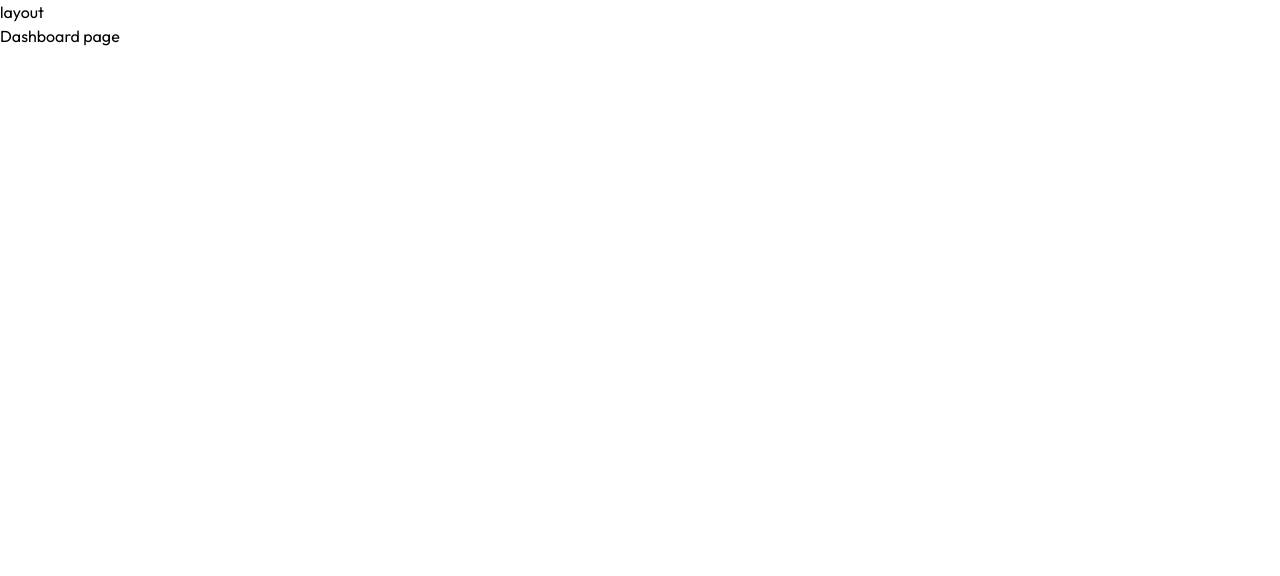
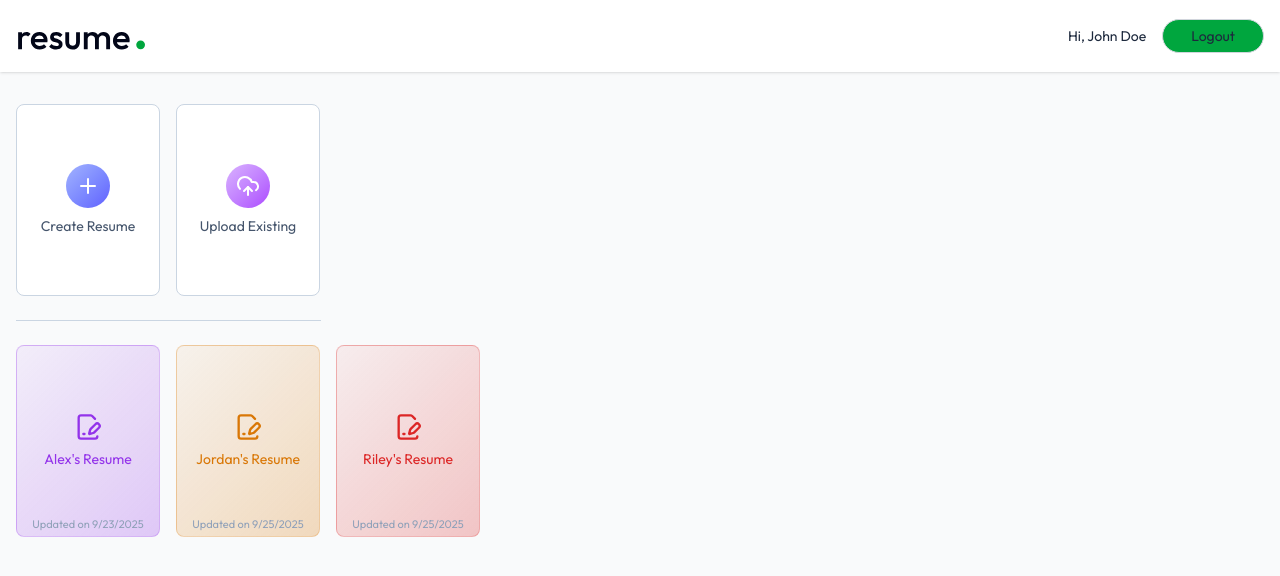
Before and after one commit to AdityaSohal/AI-Resume_Builder, a React (Vite) app in the folder client/: page /app in a window 1280 px wide. Shown: the top 576 px of the page. Built offline with nearby package versions, Linux system fonts and the light colour scheme.

Commit message:
making dashboard page

```diff
--- /dev/null
+++ b/client/src/components/Navbar.jsx
@@ -0,0 +1,36 @@
+import React from 'react'
+import { Link, useNavigate } from 'react-router-dom'
+import logo from '../assets/logo.svg'
+
+const Navbar = () => {
+    const user = { name: 'John Doe' }
+    const navigate = useNavigate()
+
+    const logoutUser = () => {
+        navigate('/')
+    }
+
+    return (
+        <div className='shadow bg-white'>
+            <nav className='flex items-center justify-between max-w-7xl mx-auto px-4 py-3.5 text-slate-800 transition-all'>
+                {/* Logo */}
+                <Link to="/">
+                    <img src={logo} alt="Logo" className="h-11 w-auto" />
+                </Link>
+
+                {/* User Info + Logout */}
+                <div className='flex items-center gap-4 text-sm'>
+                    <p className='hidden sm:block'>Hi, {user?.name}</p>
+                    <button
+                        onClick={logoutUser}
+                        className='bg-green-600 hover:bg-slate-100 border border-gray-300 px-7 py-1.5 rounded-full active:scale-95 transition-all'
+                    >
+                        Logout
+                    </button>
+                </div>
+            </nav>
+        </div>
+    )
+}
+
+export default Navbar
--- a/client/src/pages/Dashboard.jsx
+++ b/client/src/pages/Dashboard.jsx
@@ -1,8 +1,99 @@
-import React from 'react'
+import React, { useEffect, useState } from 'react'
+import { FilePenLineIcon, PencilIcon, PlusIcon, TrashIcon, UploadCloud } from 'lucide-react'
+import { dummyResumeData } from '../assets/assets'
 
 const Dashboard = () => {
+  const colors = [
+    "#9333ea",
+    "#d97706",
+    "#dc2626",
+    "#0284c7",
+    "#16a34a"
+  ]
+
+  const [allResume, setAllResume] = useState([])
+
+  const loadAllResume = async () => {
+    setAllResume(dummyResumeData)
+  }
+
+  useEffect(() => {
+    loadAllResume()
+  }, [])
+
   return (
-    <div>Dashboard page</div>
+    <div className="max-w-7xl mx-auto px-4 py-8">
+      <p className="text-2xl font-medium mb-6 bg-gradient-to-r from-slate-600 to-slate-800 bg-clip-text text-transparent sm:hidden">
+        Welcome, John Doe
+      </p>
+
+      {/* Create & Upload Buttons */}
+      <div className="flex gap-4">
+        {/* Create Resume */}
+        <button className="w-full sm:max-w-36 h-48 bg-white flex flex-col items-center justify-center rounded-lg gap-2 text-slate-600 border border-slate-300 group hover:border-indigo-500 hover:shadow-lg transition-all duration-300 cursor-pointer">
+          <PlusIcon className="size-11 p-2.5 bg-gradient-to-br from-indigo-300 to-indigo-500 text-white rounded-full transition-transform duration-300 group-hover:scale-105" />
+          <p className="text-sm transition-colors duration-300 group-hover:text-indigo-600">
+            Create Resume
+          </p>
+        </button>
+
+        {/* Upload Resume */}
+        <button className="w-full sm:max-w-36 h-48 bg-white flex flex-col items-center justify-center rounded-lg gap-2 text-slate-600 border border-slate-300 group hover:border-purple-500 hover:shadow-lg transition-all duration-300 cursor-pointer">
+          <UploadCloud className="size-11 p-2.5 bg-gradient-to-br from-purple-300 to-purple-500 text-white rounded-full transition-transform duration-300 group-hover:scale-105" />
+          <p className="text-sm transition-colors duration-300 group-hover:text-purple-600">
+            Upload Existing
+          </p>
+        </button>
+      </div>
+
+      <hr className="border-slate-300 my-6 sm:w-[305px]" />
+
+      {/* Resume Cards */}
+      <div className="grid grid-cols-2 sm:flex flex-wrap gap-4">
+        {allResume.map((resume, index) => {
+          const baseColor = colors[index % colors.length]
+
+          return (
+            <div
+              key={index}
+              className="relative w-full sm:max-w-36 h-48 flex flex-col items-center justify-center rounded-lg gap-2 border group hover:shadow-lg transition-all duration-300 cursor-pointer"
+              style={{
+                background: `linear-gradient(135deg, ${baseColor}10, ${baseColor}40)`,
+                borderColor: `${baseColor}40`
+              }}
+            >
+              <FilePenLineIcon
+                className="size-7 transition-transform duration-300 group-hover:scale-105"
+                style={{ color: baseColor }}
+              />
+
+              <p
+                className="text-sm px-2 text-center transition-transform duration-300 group-hover:scale-105"
+                style={{ color: baseColor }}
+              >
+                {resume.title}
+              </p>
+
+              <p
+                className="absolute bottom-1 text-[11px] text-slate-400 group-hover:text-slate-500 transition-colors duration-300 px-2 text-center"
+              >
+                Updated on {new Date(resume.updatedAt).toLocaleDateString()}
+              </p>
+
+              {/* Hover Icons */}
+              <div className="absolute top-1 right-1 hidden group-hover:flex items-center gap-1">
+                <TrashIcon
+                  className="size-6 p-1.5 rounded text-slate-700 hover:bg-white/50 transition-all duration-300"
+                />
+                <PencilIcon
+                  className="size-6 p-1.5 rounded text-slate-700 hover:bg-white/50 transition-all duration-300"
+                />
+              </div>
+            </div>
+          )
+        })}
+      </div>
+    </div>
   )
 }
 
--- a/client/src/pages/Layout.jsx
+++ b/client/src/pages/Layout.jsx
@@ -1,11 +1,13 @@
+// Layout.jsx
 import React from 'react'
 import { Outlet } from 'react-router-dom'
+import Navbar from '../components/Navbar'
 
 const Layout = () => {
   return (
-    <div>
-      <h1 >layout</h1>
-      <div><Outlet/></div>
+    <div className="min-h-screen bg-gray-50">
+      <Navbar />
+      <Outlet />
     </div>
   )
 }
```
